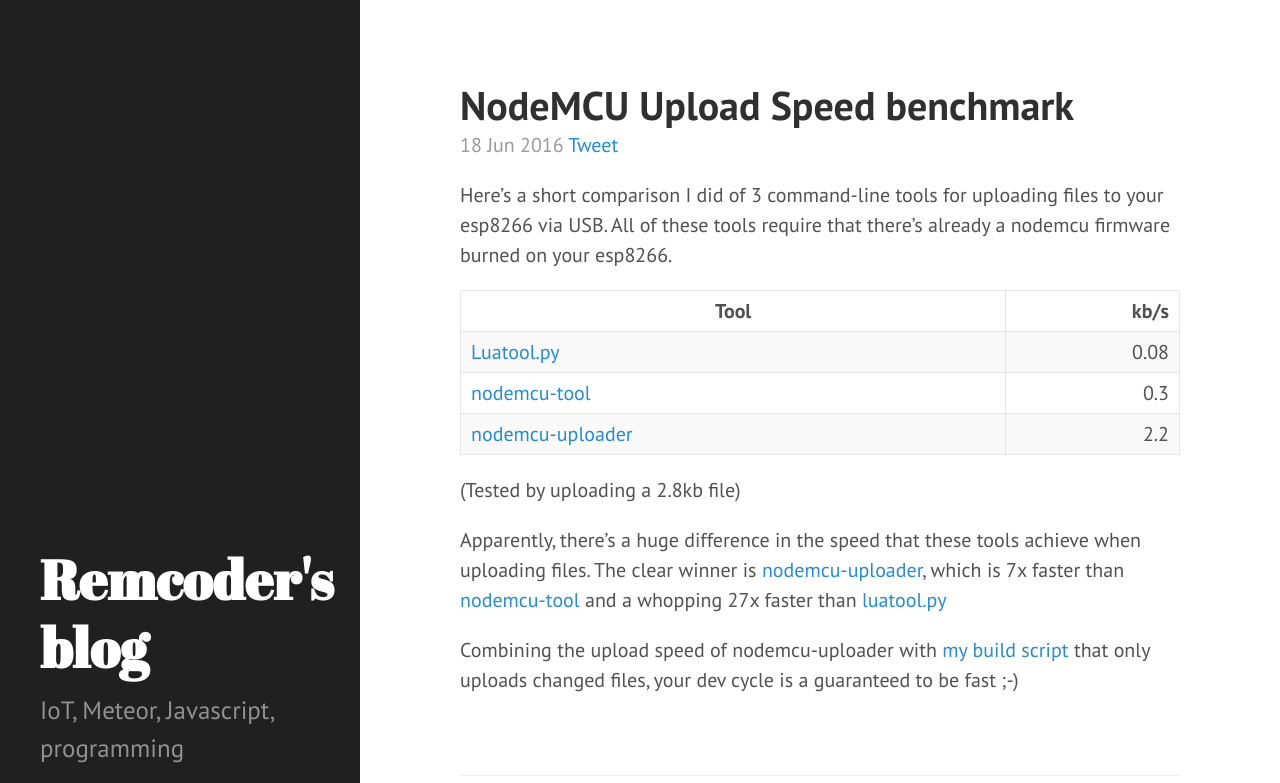
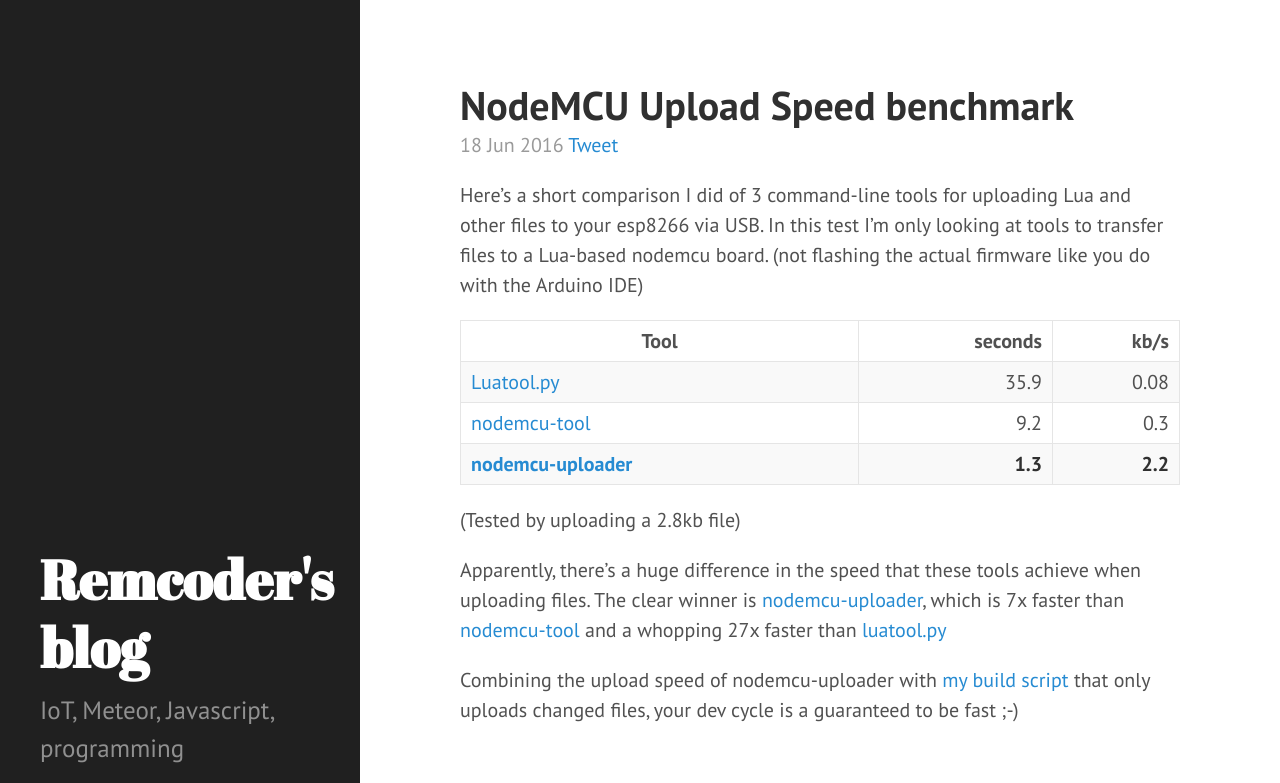
Before and after one commit to remcoder/remcoder.github.io, a Jekyll site: the page built from _posts/2016-06-18-nodemcu-upload-speed-benchmark.markdown, in a window 1280 px wide and 1085 px high, cut to the strip 0-783 px from the top of the window. Built offline with Jekyll 4.4.1, drawn with Linux system fonts in a browser that asks for light colours; comment, search, counter and statistics services are not loaded.

Commit message:
Post update: added run times of the test and clarified some things

```diff
--- a/_posts/2016-06-18-nodemcu-upload-speed-benchmark.markdown
+++ b/_posts/2016-06-18-nodemcu-upload-speed-benchmark.markdown
@@ -5,14 +5,14 @@ layout: post
 tags: [nodemcu, esp8266, lua, benchmark]
 categories: [IoT]
 ---
-Here's a short comparison I did of 3 command-line tools for uploading files to your esp8266 via USB. All of these tools require that there's already a nodemcu firmware burned on your esp8266.
+Here's a short comparison I did of 3 command-line tools for uploading Lua and other files to your esp8266 via USB. In this test I'm only looking at tools to transfer files to a Lua-based nodemcu board. (not flashing the actual firmware like you do with the Arduino IDE)
 
 
-| Tool             | kb/s          |
-| ---------------- | -------------:|
-| [Luatool.py](https://github.com/4refr0nt/luatool/tree/master/luatool)       |    0.08 |
-| [nodemcu-tool](https://github.com/andidittrich/NodeMCU-Tool)     |      0.3 |
-| [nodemcu-uploader](https://github.com/kmpm/nodemcu-uploader) |  	   2.2 |
+| Tool             | seconds | kb/s          |
+| ---------------- | ----:| -------------:|
+| [Luatool.py](https://github.com/4refr0nt/luatool/tree/master/luatool) | 35.9 |    0.08 |
+| [nodemcu-tool](https://github.com/andidittrich/NodeMCU-Tool)          |  9.2 |     0.3 |
+| **[nodemcu-uploader](https://github.com/kmpm/nodemcu-uploader)**          |  **1.3** |     **2.2** |
 
 
 (Tested by uploading a 2.8kb file)
```
